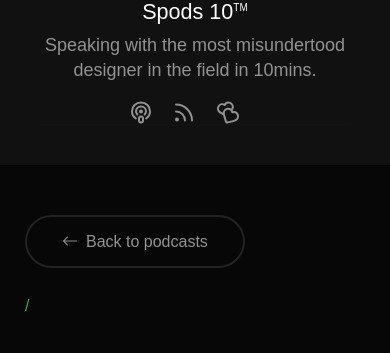
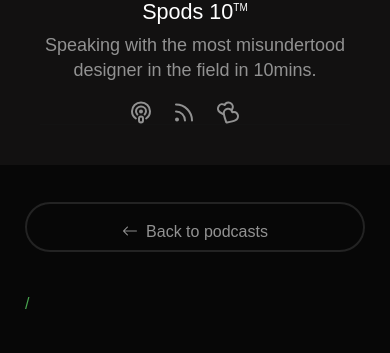
Before and after one commit to ajagyabeng/final-spods, a Flask app: page /podcast/1 in a window 390 px wide. Shown: the part 191-544 px from the top of the page. Run offline with Flask 2, Linux system fonts and the light colour scheme; data that the repository does not hold is empty; some libraries are stand-ins or nearby versions.

Commit message:
Update back episode container

```diff
--- a/static/css/main.css
+++ b/static/css/main.css
@@ -287,6 +287,7 @@ bi-arrow-left {
 
 .episode-container {
   padding-top: 40px;
+  padding-left: 20px;
 }
 
 .episode-title {
@@ -455,11 +456,20 @@ bi-arrow-left {
 
   .secondary-btn {
     width: 100%;
+    text-align: center;
   }
 
   #mobile-about-section {
     display: block;
     text-align: center;
+  }
+
+  .episode-container {
+    padding: 0;
+  }
+
+  .episode-container .secondary-btn {
+    display: block;
   }
 }
 
@@ -489,4 +499,12 @@ bi-arrow-left {
   .about-text {
     display: none;
   }
+
+  .episode-container {
+    padding: 0;
+  }
+
+  .episode-container .secondary-btn {
+    display: block;
+  }
 }
```
